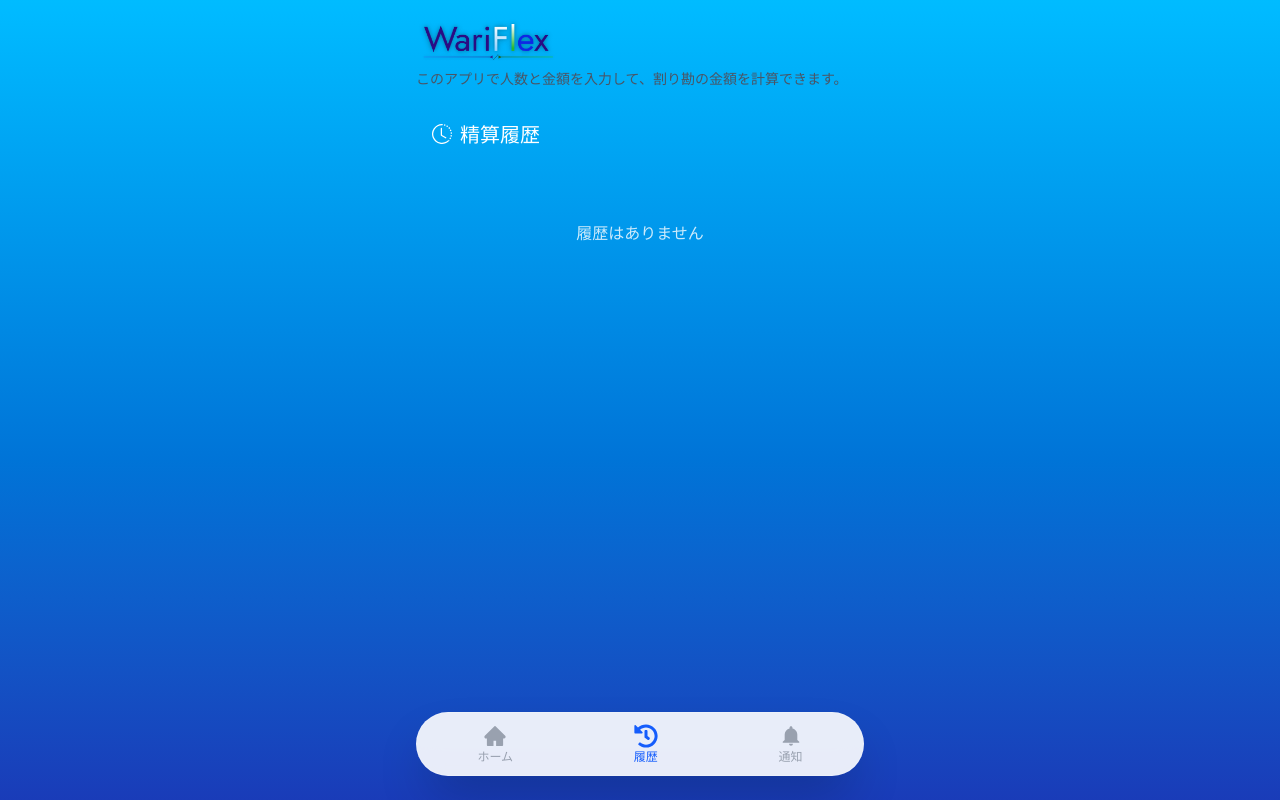
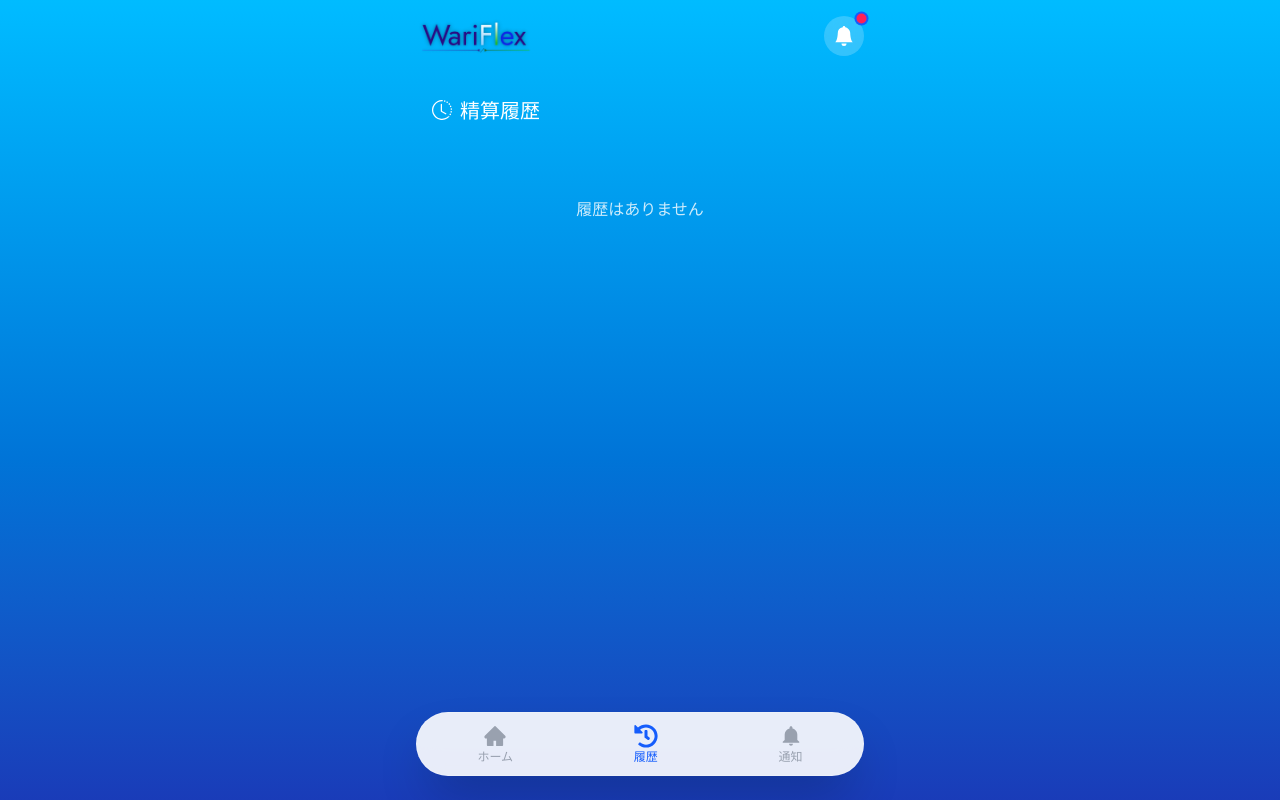
Before and after one commit to Kannii0620/Wariflex, a React (Vite) app: page /history in a window 1280 px wide. Built offline with nearby package versions, Linux system fonts and the light colour scheme.

Commit message:
直ってませんでした↓

```diff
--- a/src/components/Header.tsx
+++ b/src/components/Header.tsx
@@ -1,12 +1,22 @@
-// アプリのヘッダー部分の表示処理
+import { Link } from 'react-router-dom';
+import { BsBellFill } from "react-icons/bs";
+import logo from './WariFlex_Logo.png';
 
 export default function Header() {
   return (
-    <div className="mb-4">
-      <img src="public/WariFlex_Logo.png" alt="WariFlex" className="h-12 w-auto object-contain"/>
-      <p className="font-sans text-gray-600 text-sm mt-1">
-        このアプリで人数と金額を入力して、割り勘の金額を計算できます。
-      </p>
-    </div>
+    <header className="flex justify-between items-center mb-6">
+      <Link to="/" className="hover:opacity-80 transition-opacity">
+        <img src={logo} alt="WariFlex" className="h-10 w-auto object-contain" />
+      </Link>
+
+      {/* 通知ボタン */}
+      <Link
+        to="/notifications"
+        className="relative bg-white/20 p-2.5 rounded-full text-white hover:bg-white/30 transition-all backdrop-blur-sm"
+      >
+        <BsBellFill size={20} />
+        <span className="absolute top-0 right-0 block h-2.5 w-2.5 rounded-full ring-2 ring-blue-600 bg-rose-500 transform translate-x-1/4 -translate-y-1/4"></span>
+      </Link>
+    </header>
   );
 }
```
Also changed, not shown: src/components/WariFlex_Logo.png (renamed from public/WariFlex_Logo.png).
